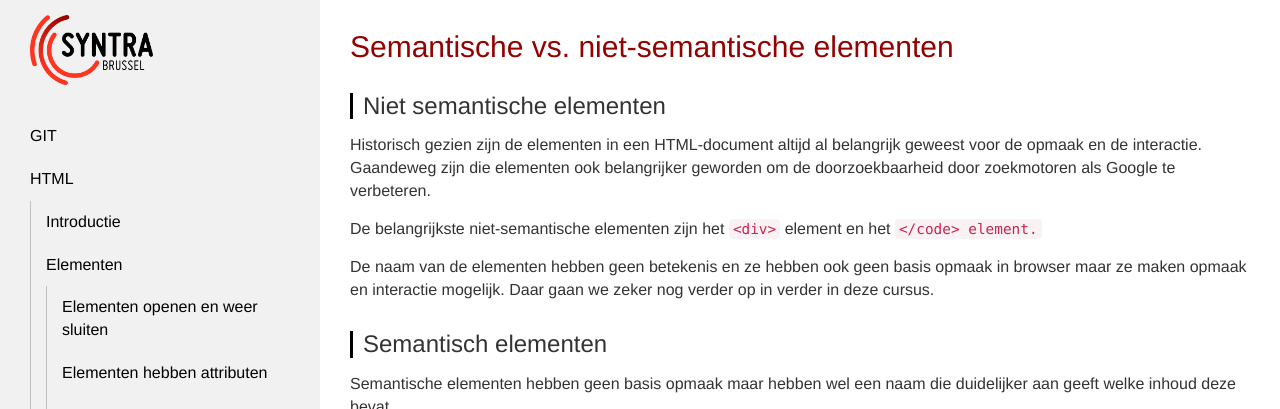
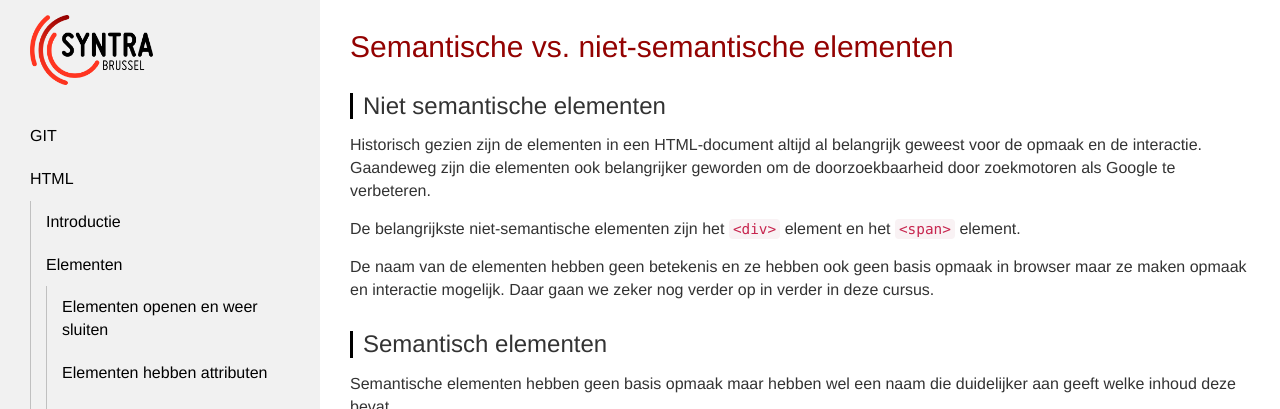
Before and after one commit to Syntra-Brussel/webdesign, a Jekyll site: the page built from html/elementen/semantisch_vs_niet_semantisch.md, in a window 1280 px wide. Shown: the top 409 px of the page. Built offline with Jekyll 4.4.1, drawn with Linux system fonts in a browser that asks for light colours; nearby versions of some CDN libraries; a script that is not in the unit is left out.

Commit message:
Update semantisch_vs_niet_semantisch.md

```diff
--- a/html/elementen/semantisch_vs_niet_semantisch.md
+++ b/html/elementen/semantisch_vs_niet_semantisch.md
@@ -10,7 +10,7 @@ collection: [html, elementen]
 ### Niet semantische elementen
 Historisch gezien zijn de elementen in een HTML-document altijd al belangrijk geweest voor de opmaak en de interactie. Gaandeweg zijn die elementen ook belangrijker geworden om de doorzoekbaarheid door zoekmotoren als Google te verbeteren.
 
-De belangrijkste niet-semantische elementen zijn het <code><div></code> element en het <code><span></code> element.
+De belangrijkste niet-semantische elementen zijn het <code>&lt;div&gt;</code> element en het <code>&lt;span&gt;</code> element.
 
 De naam van de elementen hebben geen betekenis en ze hebben ook geen basis opmaak in browser maar ze maken opmaak en interactie mogelijk. Daar gaan we zeker nog verder op in verder in deze cursus.
 
```
